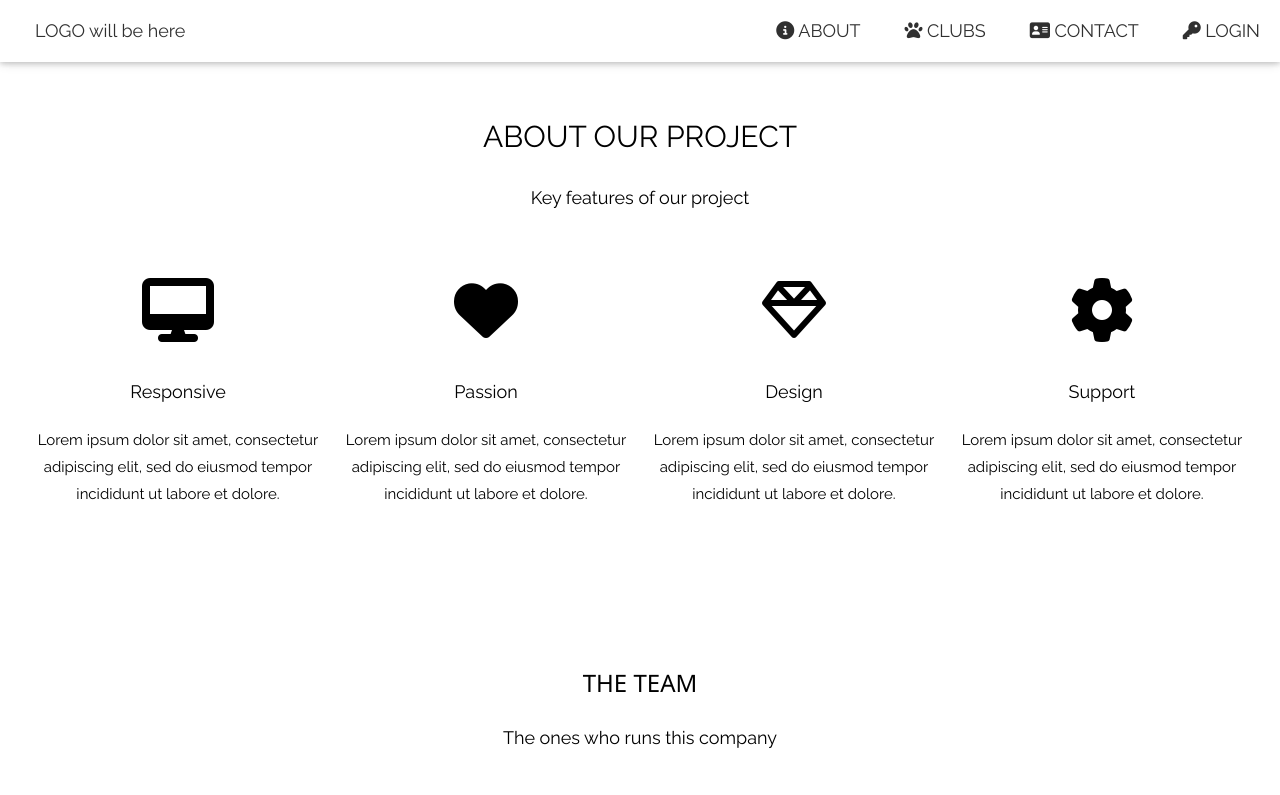
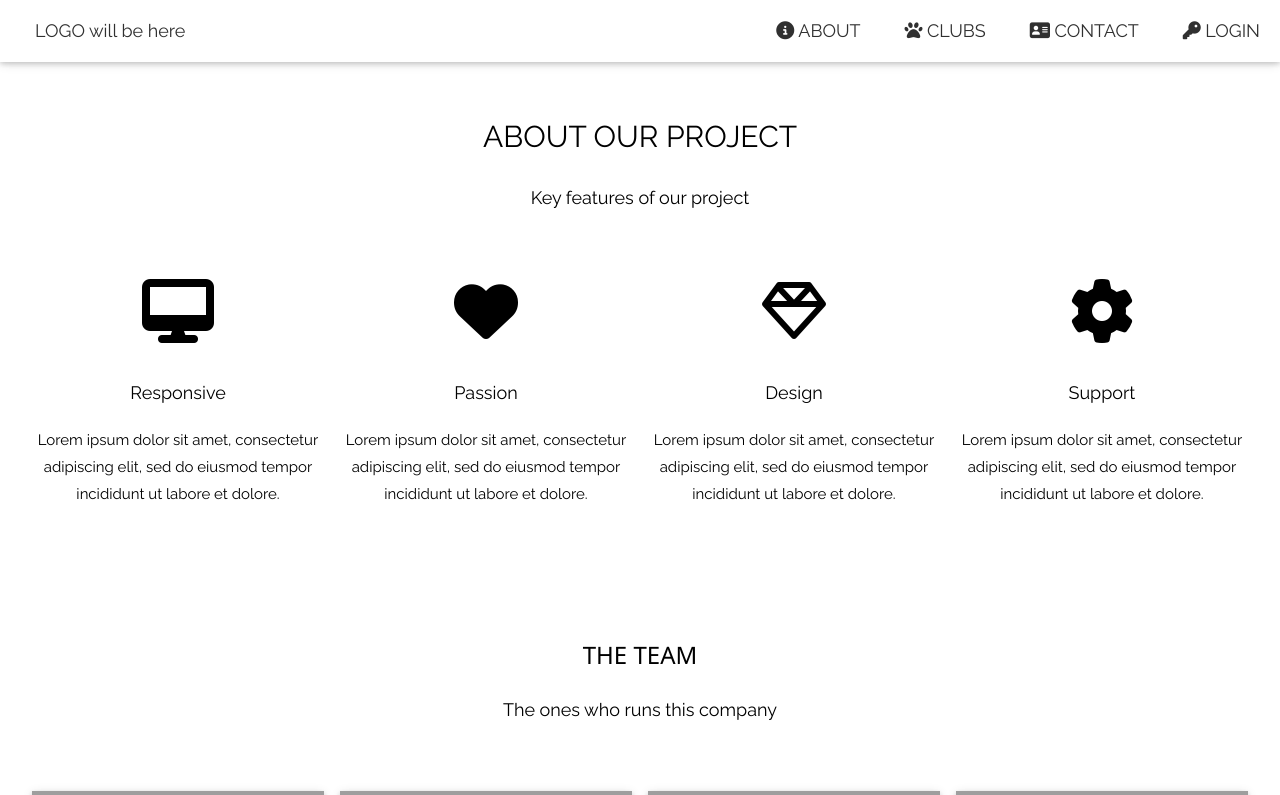
Before and after one commit to TvojTomko/VAII-2022, a PHP site: page /index.php?c=Home&a=about in a window 1280 px wide. Shown: the top 795 px of the page. Run offline with PHP 8.4, Linux system fonts and the light colour scheme; some libraries are stand-ins or nearby versions; grey boxes are pictures that could not be loaded.

Commit message:
uprava css - celkovy dizajn

```diff
--- a/App/Views/Auth/login.view.php
+++ b/App/Views/Auth/login.view.php
@@ -1,5 +1,5 @@
 <!-- Login Section -->
-<div class="w3-container sectionpadding loginform" id="login">
+<div class="w3-container section" id="login">
     <h1 class="title">Login</h1>
     <p class="center-text">Please type your email and password or create a new account</p>
     <form target="_blank" class="contactform">
--- a/App/Views/Auth/register.view.php
+++ b/App/Views/Auth/register.view.php
@@ -1,6 +1,6 @@
 <?php ?>
 <!-- Login Section -->
-<div class="w3-container sectionpadding" id="login">
+<div class="w3-container section" id="login">
   <h1 class="title">Register</h1>
   <p class="center-text">Create a new account</p>
   <form target="_blank" class="contactform">
--- a/App/Views/Home/about.view.php
+++ b/App/Views/Home/about.view.php
@@ -1,6 +1,6 @@
 <?php ?>
 <!-- About Section -->
-<div class="w3-container sectionpadding" id="about">
+<div class="w3-container section" id="about">
     <h1 class="title">about our project</h1>
     <p class="w3-center w3-large">Key features of our project</p>
     <div class="w3-row-padding w3-center" style="margin-top:64px">
@@ -28,7 +28,7 @@
 </div>
 
 <!-- Team Section -->
-<div class="w3-container" style="padding:128px 16px" id="team">
+<div class="w3-container section" id="team">
     <h3 class="w3-center">THE TEAM</h3>
     <p class="w3-center w3-large">The ones who runs this company</p>
     <div class="w3-row-padding w3-grayscale" style="margin-top:64px">
--- a/App/Views/Home/clubs.view.php
+++ b/App/Views/Home/clubs.view.php
@@ -1,6 +1,6 @@
 <?php /** @var Array $data */ ?>
 <!-- Catalog Section -->
-<div class="w3-container sectionpadding" id="work">
+<div class="w3-container section" id="work">
     <h1 class="w3-center title">our certificated breed clubs </h1>
     <p class="w3-center w3-large">List of all clubs</p>
 
--- a/App/Views/Home/index.view.php
+++ b/App/Views/Home/index.view.php
@@ -39,7 +39,7 @@
 </div>
 
 <!-- Skills Section -->
-<div class="w3-container w3-light-grey w3-padding-64">
+<div class="w3-container w3-light-grey w3-padding-64 section">
   <div class="w3-row-padding">
     <div class="w3-col m6">
       <h3>Our Skills.</h3>
--- a/public/css/style.css
+++ b/public/css/style.css
@@ -192,10 +192,6 @@ footer {
     height: auto;
 }
 
-.sectionpadding {
-    padding-top: 100px;
-}
-
 .rows {
     margin-top: 20px;
     margin-bottom: 10px;
@@ -208,6 +204,7 @@ footer {
 .labels {
     margin-bottom: 10px;
 }
-.loginform {
+.section {
+    margin-top: 100px;
     margin-bottom: 100px;
 }
```
Also changed, not shown: App/Views/Home/contact.view.php (+5 -5 lines).
